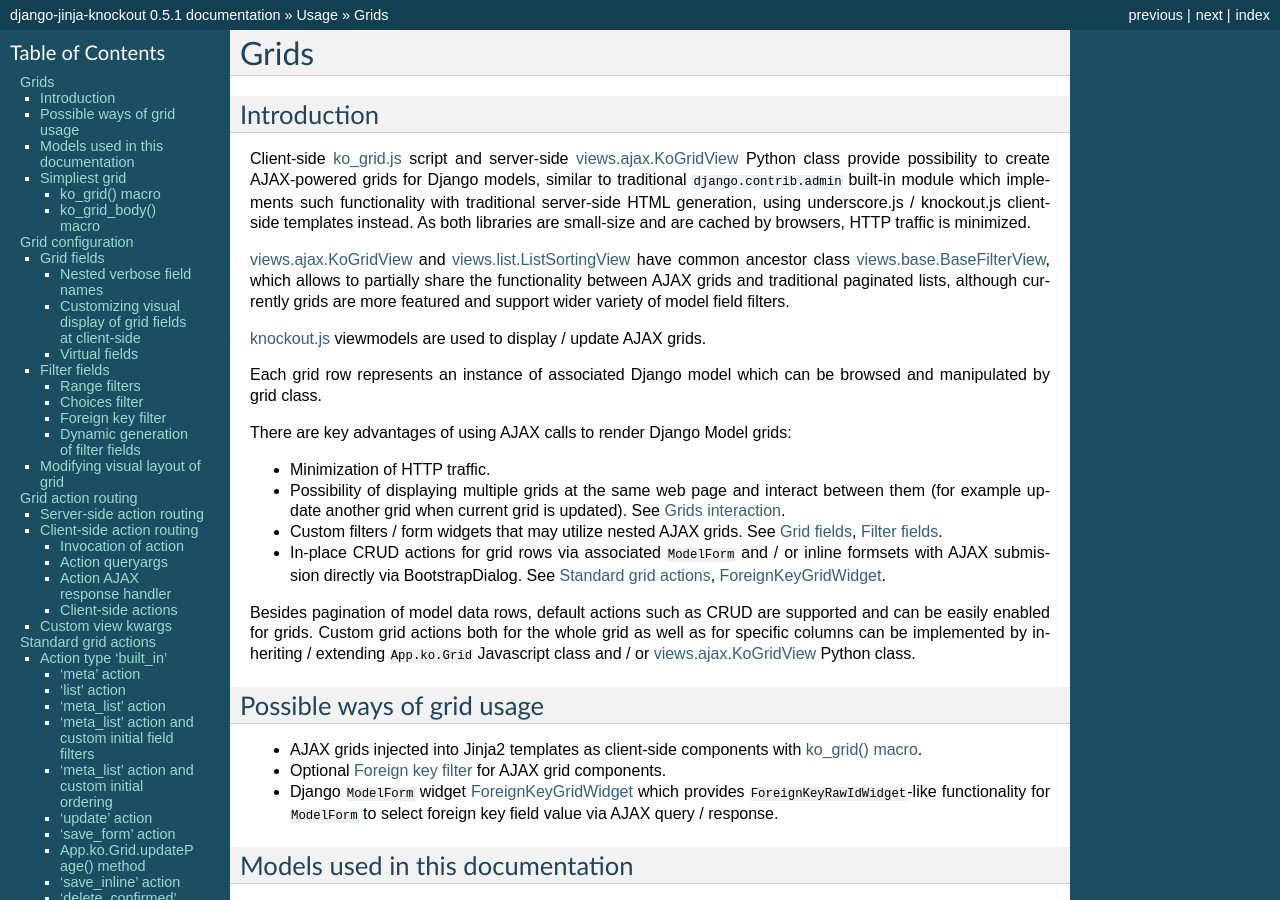
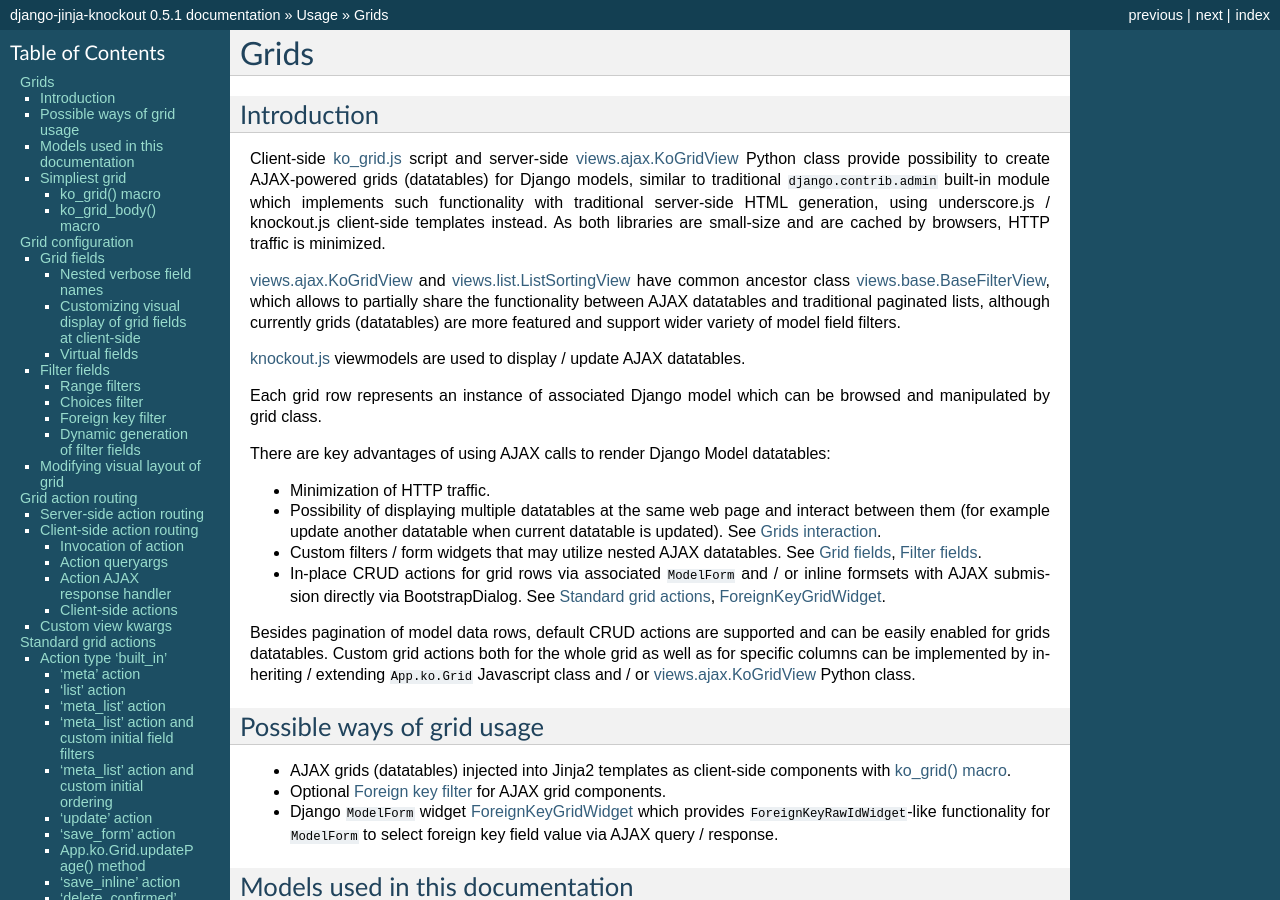
Before and after one commit to Dmitri-Sintsov/django-jinja-knockout, a Sphinx documentation site: the page built from docs/grids.rst, in a window 1280 px wide and 900 px high. Built offline with Sphinx 7.4.7, drawn with Linux system fonts in a browser that asks for light colours; some of the changed text lies outside the part shown.

Commit message:
Documentation update for version 0.5.1 in progress.

```diff
--- a/HISTORY.rst
+++ b/HISTORY.rst
@@ -193,3 +193,9 @@ Alternative breadcrumbs layout of field filters widgets.
 * ``FilteredRawQuerySet`` / ``ListQuerySet`` queryset classes ``values()`` and ``values_list()`` methods now support
   model relations in queried field names via ``__`` separator, just like usual Django querysets.
 * Numerous bugfixes.
+
+0.5.1
+-----
+* Selective skipping of ``DisplayText`` field widget rendering via setting ``skip_output`` property in ``get_text_method``
+  callback.
+* knockout grids (datatables) ``'button_footer'`` action type.
--- a/docs/grids.rst
+++ b/docs/grids.rst
@@ -56,34 +56,34 @@ Grids
 Introduction
 ------------
 Client-side `ko_grid.js`_ script and server-side `views.ajax.KoGridView`_ Python class provide possibility to create
-AJAX-powered grids for Django models, similar to traditional ``django.contrib.admin`` built-in module which
+AJAX-powered grids (datatables) for Django models, similar to traditional ``django.contrib.admin`` built-in module which
 implements such functionality with traditional server-side HTML generation, using underscore.js / knockout.js
 client-side templates instead. As both libraries are small-size and are cached by browsers, HTTP traffic is minimized.
 
 `views.ajax.KoGridView`_ and `views.list.ListSortingView`_ have common ancestor class `views.base.BaseFilterView`_,
-which allows to partially share the functionality between AJAX grids and traditional paginated lists, although currently
-grids are more featured and support wider variety of model field filters.
-
-`knockout.js`_ viewmodels are used to display / update AJAX grids.
+which allows to partially share the functionality between AJAX datatables and traditional paginated lists, although
+currently grids (datatables) are more featured and support wider variety of model field filters.
+
+`knockout.js`_ viewmodels are used to display / update AJAX datatables.
 
 Each grid row represents an instance of associated Django model which can be browsed and manipulated by grid class.
 
-There are key advantages of using AJAX calls to render Django Model grids:
+There are key advantages of using AJAX calls to render Django Model datatables:
 
 * Minimization of HTTP traffic.
-* Possibility of displaying multiple grids at the same web page and interact between them (for example update another
-  grid when current grid is updated). See `Grids interaction`_.
-* Custom filters / form widgets that may utilize nested AJAX grids. See `Grid fields`_, `Filter fields`_.
+* Possibility of displaying multiple datatables at the same web page and interact between them (for example update
+  another datatable when current datatable is updated). See `Grids interaction`_.
+* Custom filters / form widgets that may utilize nested AJAX datatables. See `Grid fields`_, `Filter fields`_.
 * In-place CRUD actions for grid rows via associated ``ModelForm`` and / or inline formsets with AJAX submission
   directly via BootstrapDialog. See `Standard grid actions`_, `ForeignKeyGridWidget`_.
 
-Besides pagination of model data rows, default actions such as CRUD are supported and can be easily enabled for grids.
+Besides pagination of model data rows, default CRUD actions are supported and can be easily enabled for grids datatables.
 Custom grid actions both for the whole grid as well as for specific columns can be implemented by inheriting / extending
 ``App.ko.Grid`` Javascript class and / or `views.ajax.KoGridView`_ Python class.
 
 Possible ways of grid usage
 ---------------------------
-* AJAX grids injected into Jinja2 templates as client-side components with `ko_grid() macro`_.
+* AJAX grids (datatables) injected into Jinja2 templates as client-side components with `ko_grid() macro`_.
 * Optional `Foreign key filter`_ for AJAX grid components.
 * Django ``ModelForm`` widget `ForeignKeyGridWidget`_ which provides ``ForeignKeyRawIdWidget``-like functionality for
   ``ModelForm`` to select foreign key field value via AJAX query / response.
@@ -298,9 +298,10 @@ class via `App.components`_ class instance `.add()` method to make grid "alive".
     * ``searchPlaceholder`` - text to display when search field is empty.
     * ``separateMeta`` - see `'meta_list' action and custom initial field filters`_.
     * ``showSelection`` - enable selection of single rows (one model instance of grid).
-    * ``ownerCtrl`` - used internally to embed client-side parts of grids into another classes, for example
-      `ForeignKeyGridWidget`_ dialogs and `Foreign key filter`_. This option value should be another Javascript class
-      instance, thus is meaningless in ``ko_grid()`` macro. It should be used via inherited client-side class instead.
+    * ``ownerCtrl`` - used internally to embed client-side parts of grids (datatables) into another classes, for example
+      into `ForeignKeyGridWidget`_ dialogs and `Foreign key filter`_. The value of this option should be the instance of
+      Javascript class, thus it is unused in server-side ``ko_grid()`` macro and should be provided in the inherited
+      client-side class instead.
 
       * See `Customizing visual display of grid fields at client-side`_ for a simple example of grid inheritance.
       * See `App.GridDialog`_ code for the example of ``ownerCtrl`` usage.
@@ -315,7 +316,7 @@ class via `App.components`_ class instance `.add()` method to make grid "alive".
   visually long enough so we turn on vertical scrolling for these via ``"vscroll":`` ``true`` (which is off by default).
 * Optional ``wrapper_dom_attrs`` argument is used to set extra DOM attributes of component template. It passes the value
   of component DOM id attribute which may then be used to get the instance of component (instance of ``App.ko.Grid``
-  class). It is especially useful in pages which define multiple grids that interact to each other. See
+  class). It is especially useful in pages which define multiple grids (datatables) that interact to each other. See
   `Grids interaction`_ for more details.
 * Optional ``template_dom_attrs`` argument allows to pass custom values of template ``data-template-id``,
   ``data-template-args``, ``data-template-options`` html attributes used by template processor ``App.Tpl``.
@@ -335,10 +336,10 @@ as ``ko_grid_body``) that are applied automatically to each grid component DOM n
 ``ko_grid()`` Jinja2 macro.
 
 Then `cbv_grid.htm`_ includes actual client-side implementation of ``App.ko.Grid`` from `ko_grid.js`_. The script
-is not so small, and grids are not always displayed at each Django page, so it is not included in `base_min.htm`_
+is not so small, and datatables are not always displayed at each Django page, so it is not included in `base_min.htm`_
 ``bottom_scripts`` block by default to make total pages traffic lower. However, it's size is well-justified knowing
-that it is loaded just once for all grids of the site. Usually it's cached at client-side by browser, and reduces quite
-a lot of HTTP traffic for grid pagination and grid actions.
+that it is loaded just once for all grids of the site. Usually it's cached at client-side by browser, which reduces
+quite a lot of HTTP traffic for grid pagination and grid actions.
 
 .. highlight:: jinja
 
@@ -364,7 +365,7 @@ Since version 0.4.1, ``ko_grid_body()`` macro includes two versions of filter fi
     }}
 
   ``exclude_ids`` argument saves a bit of html removing unused underscore.js templates from the resulting page.
-  It is also possible to have multiple grids with different styles of filters at the same page, in such case
+  It is also possible to have multiple grids datatables with different styles of filters at the same page, in such case
   do not use ``exclude_ids`` argument.
   There is `cbv_grid_breadcrumbs.htm`_ Jinja2 macro that could be used as ``template_name`` value of ``KoGridView``
   derived grid class attribute to use breadcrumb-style filters. See sample project `club_app.views_ajax`_ for the
@@ -453,9 +454,9 @@ Nested verbose field names
 
 .. highlight:: python
 
-Since version 0.5.0, grids and grid-based classes like `ForeignKeyGridWidget`_ support displaying verbose / localized
-field names of Django model instances with their values, including foreign key related model fields. It is supported in
-the following cases:
+Since version 0.5.0, grids datatables and grid-based classes like `ForeignKeyGridWidget`_ support displaying verbose /
+localized field names of Django model instances with their values, including foreign key related model fields. It is
+supported in the following cases:
 
 * Related model fields display in grid cells;
 * Grid row actions;
@@ -1077,7 +1078,7 @@ foreign key filters shorter and more DRY::
 
 Dynamic generation of filter fields
 ~~~~~~~~~~~~~~~~~~~~~~~~~~~~~~~~~~~
-There are many cases when grids require dynamic generation of filter fields and their values:
+There are many cases when datatables require dynamic generation of filter fields and their values:
 
 * Different types of filters for end-users depending on their permissions.
 * Implementing base grid pattern, when there is a base grid class defining base filters, and few child classes, which
@@ -1321,9 +1322,9 @@ Grid action routing
 
 .. highlight:: python
 
-Grids support arbitrary number of built-in and custom actions besides standard CRUD. Thus grid requests do not use
-HTTP method routing such as PUT DELETE, which would be too limiting approach. All of grid actions are performed as
-HTTP POST; Django class-based view kwarg ``action`` value is used for routing in ``urls.py``::
+Grids (datatables) support arbitrary number of built-in and custom actions besides standard CRUD. Thus grid requests do
+not use HTTP method routing such as PUT DELETE, which would be too limiting approach. All of grid actions are performed
+as HTTP POST; Django class-based view kwarg ``action`` value is used for routing in ``urls.py``::
 
     from my_app.views import Model1Grid
 
@@ -1734,12 +1735,12 @@ See `Modifying visual layout of grid`_ how to override client-side underscore.js
 ~~~~~~~~~~~~~
 
 Returns AJAX response data with the list of currently paginated grid rows, both "raw" database field ``values`` list and
-their optional ``str_fields`` formatted list counterparts. While some grids may do not use ``str_fields`` at all,
-complex formatting of local date / time / financial currency Django model field values requires ``str_fields`` to be
-generated at server-side.
-
-``str_fields`` also are used for nested representation of fields (displaying foreign related models as the list of it's
-fields in one grid cell).
+their optional ``str_fields`` formatted list counterparts. While some grids datatables may do not use ``str_fields``
+at all, complex formatting of local date / time / financial currency Django model field values requires ``str_fields``
+to be generated at server-side.
+
+``str_fields`` also are used for nested representation of fields (displaying foreign related models fields list in one
+grid cell).
 
 ``str_fields`` are populated at server-side for each grid row via `views.KoGridView`_ class
 ``.get_row_str_fields()`` method and are converted to client-side ``display values`` in ``App.ko.GridRow`` class
@@ -1976,8 +1977,8 @@ Since version 0.5.0, ``'update_rows'`` response processing internally uses ``App
 method to check whether two grid rows match the same Django model instance, instead of direct ``pkVal`` comparsion.
 
 It is possible to override ``.matchesPk()`` method in child class for custom grid rows matching - for example in
-grids with RAW query ``LEFT JOIN`` which may have multiple rows with the same ``pkVal`` == ``null`` but another
-different field values.
+grids datatables with RAW query ``LEFT JOIN`` which may have multiple rows with the same ``pkVal`` == ``null``, while
+being distinguished by another field values.
 
 'save_inline' action
 ~~~~~~~~~~~~~~~~~~~~
@@ -2366,7 +2367,7 @@ actions display.
 In case action is not purely client-side (has ``callback_NAME``), additional permission check should also be performed
 with server-side Django grid ``action_NAME`` method.
 
-* See `'save_form' action`_ and `App.ko.Grid.updatePage() method`_ how to use ``updatePage()`` in your grids.
+* See `'save_form' action`_ and `App.ko.Grid.updatePage() method`_ how to use ``updatePage()`` in your grids datatables.
 * See `Action AJAX response handler`_ for explanation of server-side actions vs pure client-side actions.
 * See fully-featured example in `member-grid.js`_ / `club_app.views_ajax`_.
 
@@ -2574,7 +2575,7 @@ and finally to define ``'profile_fk_widget_grid'`` url name in ``urls.py``::
         # kwargs={'ajax': True, 'permission_required': 'club_app.change_profile'}),
         kwargs={'ajax': True}),
 
-Typical usage of ModelForm such as ``MemberForm`` is to use it in views (or grids) to perform CRUD actions with Django
+Typical usage of ModelForm such as ``MemberForm`` is to perform CRUD actions in views (or grids datatables) with Django
 model instances. In such case do not forget to inject url name of ``'profile_fk_widget_grid'`` to client-side for AJAX
 requests to work automatically.
 
@@ -2594,8 +2595,8 @@ In your class-based view that handlers ``MemberForm`` inject ``'profile_fk_widge
 
 * See `club_app.views_ajax`_ and `urls.py`_ code for fully featured example.
 
-Of course the same widget can be used in ``MemberForm`` bound to grids via `'create_form' action`_ /
-`'edit_form' action`_ and any custom action, both with AJAX requests and traditional requests.
+Of course the same widget can be used in ``MemberForm`` bound to grids datatables via `'create_form' action`_ /
+`'edit_form' action`_, or any custom action, both with AJAX requests and traditional requests.
 
 When widget is used in many different views, it could be more convenient to register client-side route (url name)
 globally in project's ``context_processors.py``, although such client-side routes will be injected into every generated
@@ -2660,9 +2661,9 @@ Since version 0.2.0 it's possible to include Jinja2 templates from Django templa
 
 * See `club_grid.html`_ for example of grid templates generation in Django Template Language.
 
-The value of ``grid_options`` argument of ``ForeignKeyGridWidget()`` is very much similar to definition of
-``'fkGridOptions'`` value for `Foreign key filter`_ that uses `views.KoGridView`_ method ``get_grid_options()``.
-Both embed grids inside BootstrapDialog, with the following differences:
+The value of ``grid_options`` argument of ``ForeignKeyGridWidget()`` is very much similar to the definition of
+``'fkGridOptions'`` value for `Foreign key filter`_. Both embed grids (datatables) inside BootstrapDialog, with the
+following differences:
 
 * ``'fk' filter`` limits grid queryset.
 * ``ForeignKeyGridWidget`` is used to set foreign key value, to be later submitted via ``ModelForm``, including
@@ -2796,7 +2797,7 @@ existing and newly added values of particular ``Club`` related ``Equipment`` mod
 
 To see full-size example:
 
-* Jinja2 template `club_equipment.htm`_ for these grids
+* Jinja2 template `club_equipment.htm`_ for these grids datatables
 * `club_app.views_ajax`_ class-based views
 * `club-grid.js`_ client-side part, which implements ``App.ko.ClubGrid`` and ``App.ClubGridActions`` classes, shared
   between `club_equipment.htm`_ and `club_grid_with_action_logging.htm`_ templates.
@@ -3064,6 +3065,10 @@ Knockout.js ``<!-- ko foreach: actionTypes['button_bottom'] -->`` binding is ver
 actions binding, defined in `ko_grid_body.htm`_, with the exception that the buttons are placed below the grid table,
 not above.
 
+Since version 0.5.1, there is built-in action type ``'button_footer'`` available, which displays grid action buttons
+below the grid rows, so this code is not requited anymore but still it provides an useful example to someone who wants
+to implement custom action types and their templates.
+
 Grids API
 ---------
 Todo: implement. See `Grids`_ documentation and sample project at https://github.com/Dmitri-Sintsov/djk-sample/
```
Also changed, not shown: docs/forms.rst (+28 -2 lines).
